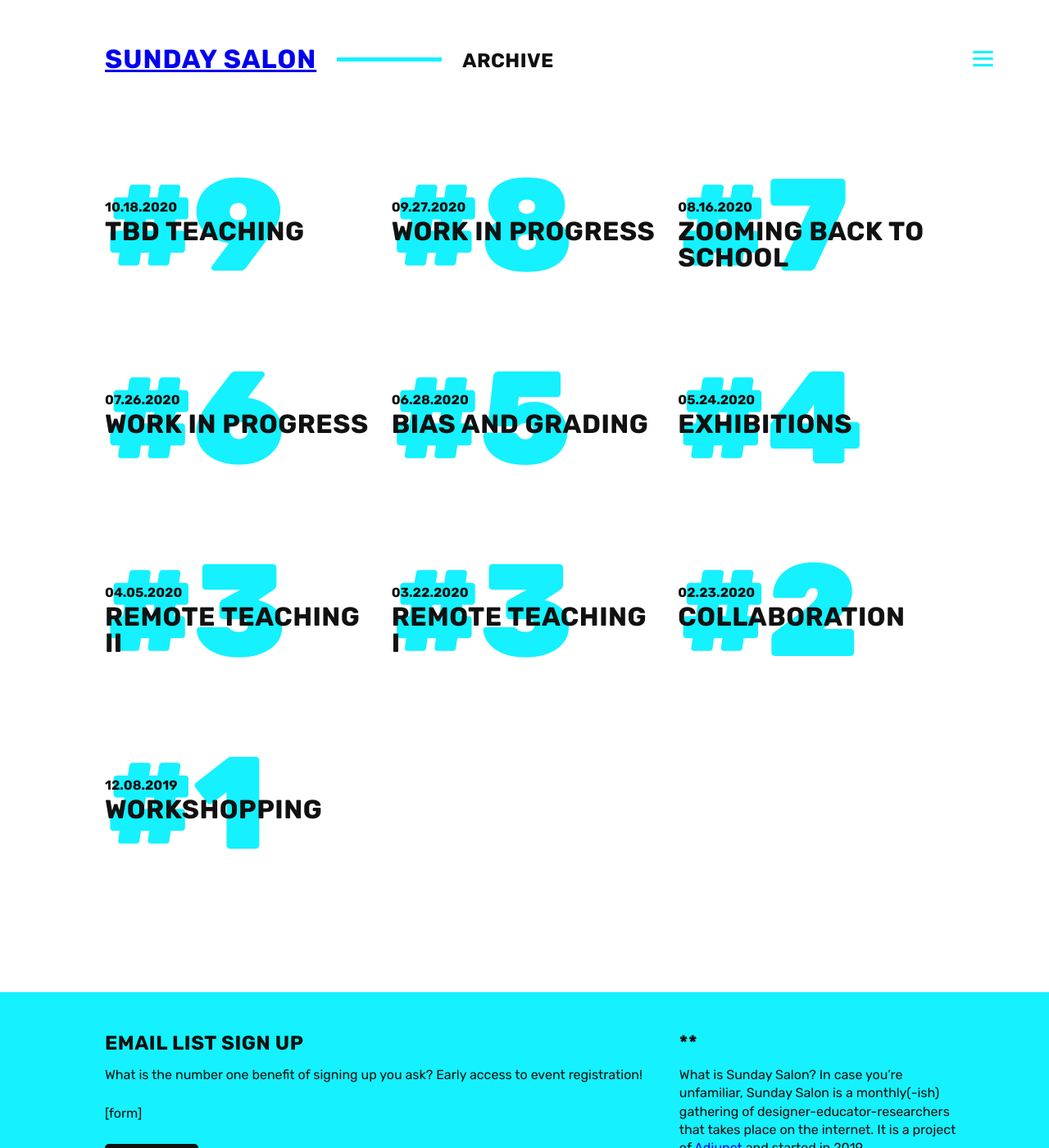
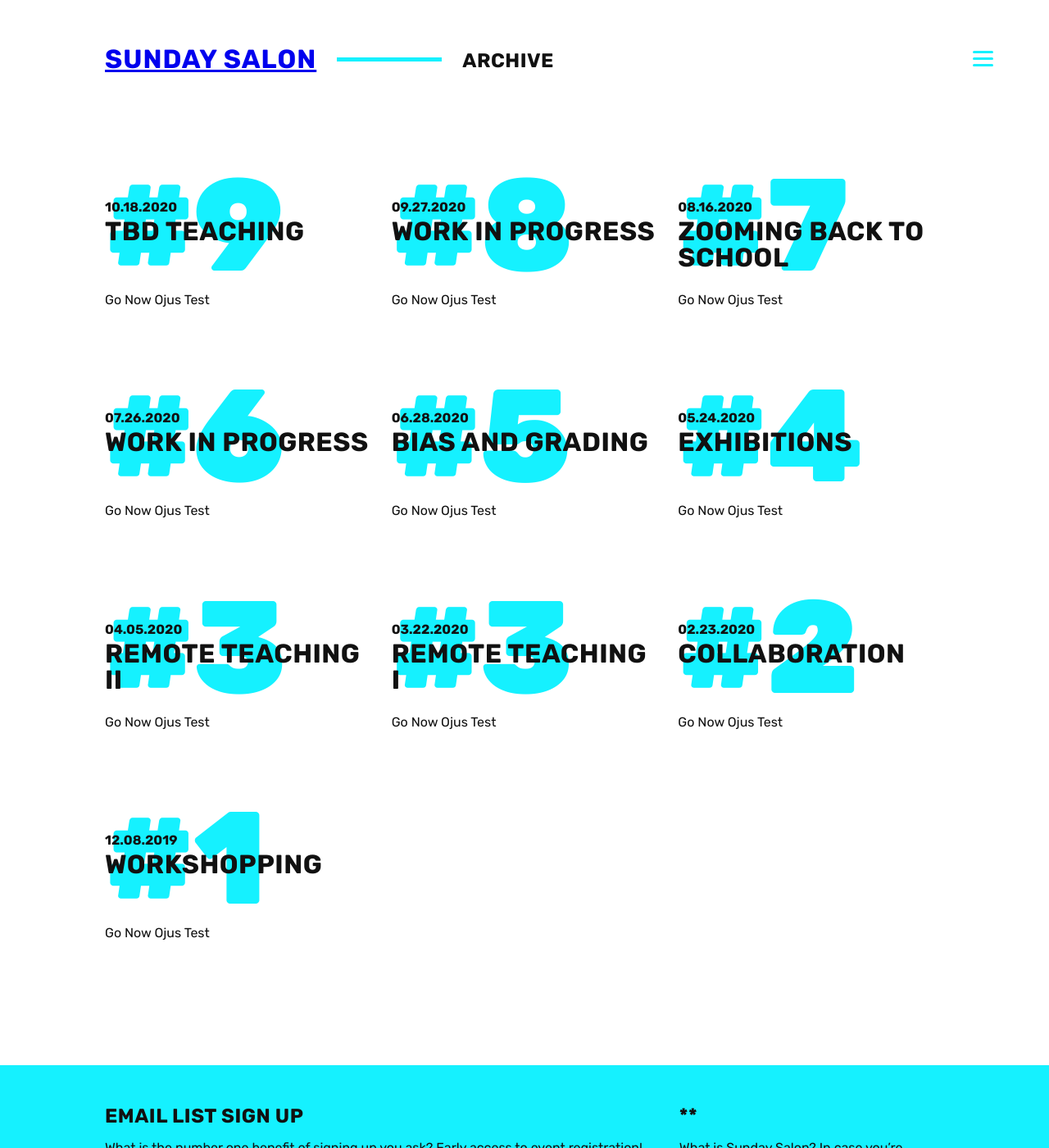
Before and after one commit to mmcdermott18/sunday-salon, a Jekyll site: the page built from archive/index.html, in a window 1280 px wide and 1400 px high. Shown: the whole window at 82% size. Built offline with Jekyll 4.4.1, drawn with Linux system fonts in a browser that asks for light colours.

Commit message:
added an Ojus 'button' to archive

```diff
--- a/archive/index.html
+++ b/archive/index.html
@@ -16,6 +16,7 @@ layout: interior
           <!-- <h3><a href="{{ post.url }}">{{ post.title }}</a></h3> -->
           <h3>{{ post.title }}</h3>
         </div>
+        <div class="button-ojus">Go Now Ojus Test</div>
       </article>
     {% endif %}
   {% endfor %}
```
Also changed, not shown: 1 other file.
